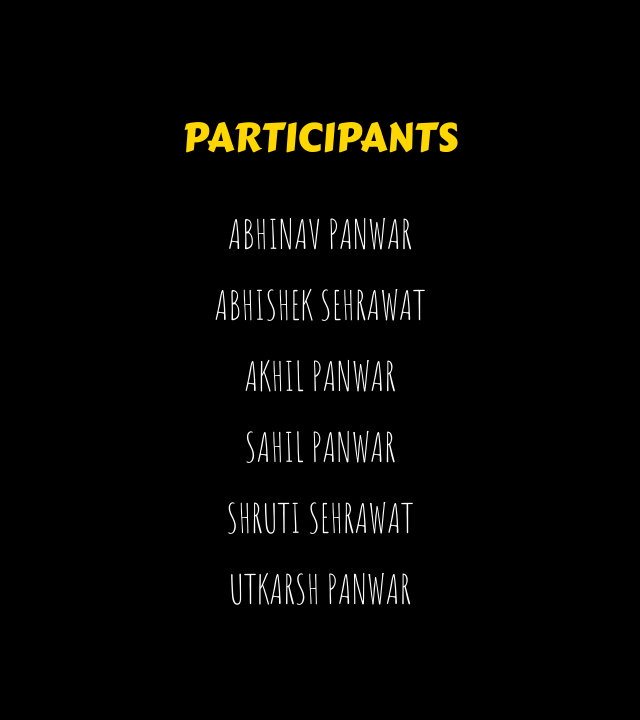
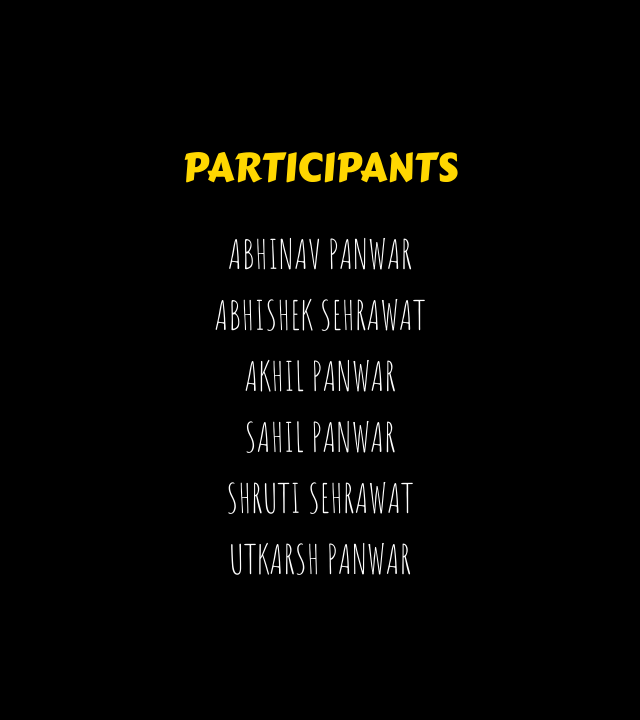
Before and after one commit to ABHINAVpanwar/kingofcards.github.io, a Flask app: template views/player.html in a window 1280 px wide. Shown: the part 80-800 px from the top of the page, without its empty margins (320-960 px from the left). Run offline with Flask 3, Linux system fonts and the light colour scheme; the template is opened without the code that fills it, so the values that code supplies are empty.

Commit message:
Update player.css

```diff
--- a/static/player.css
+++ b/static/player.css
@@ -144,7 +144,7 @@ input[type="checkbox"] {
 
 #me p {
   text-align: center;
-  padding-top: 20px;
+  padding-top: 10px;
 }
 
 @media (min-width: 500px) {
```
